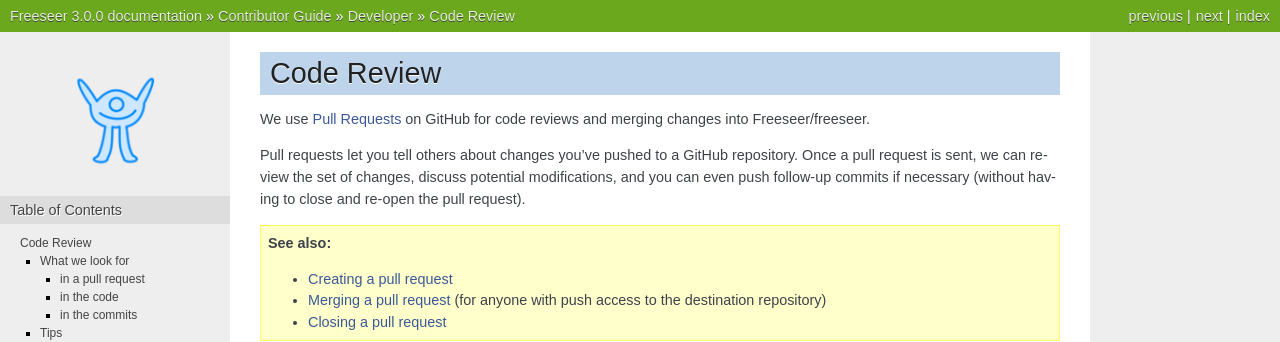
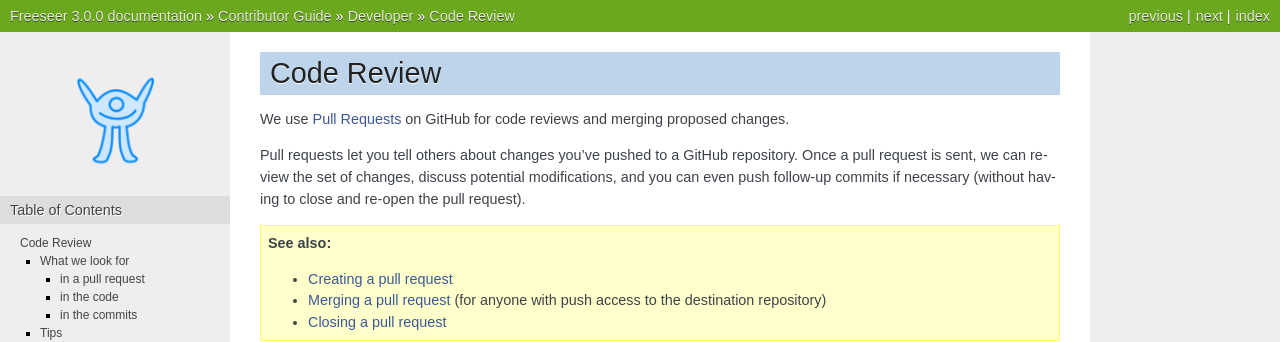
Before and after one commit to Freeseer/freeseer, a Sphinx documentation site: the page built from source/contribute/developers/review.rst, in a window 1280 px wide. Shown: the top 342 px of the page. Built offline with Sphinx 7.4.7, drawn with Linux system fonts in a browser that asks for light colours.

Commit message:
Use more general description for pull requests

```diff
--- a/source/contribute/developers/review.rst
+++ b/source/contribute/developers/review.rst
@@ -2,7 +2,7 @@ Code Review
 ===========
 
 We use `Pull Requests <https://help.github.com/articles/using-pull-requests>`_
-on GitHub for code reviews and merging changes into Freeseer/freeseer.
+on GitHub for code reviews and merging proposed changes.
 
 Pull requests let you tell others about changes you've pushed to a GitHub
 repository. Once a pull request is sent, we can review the set of changes,
```
